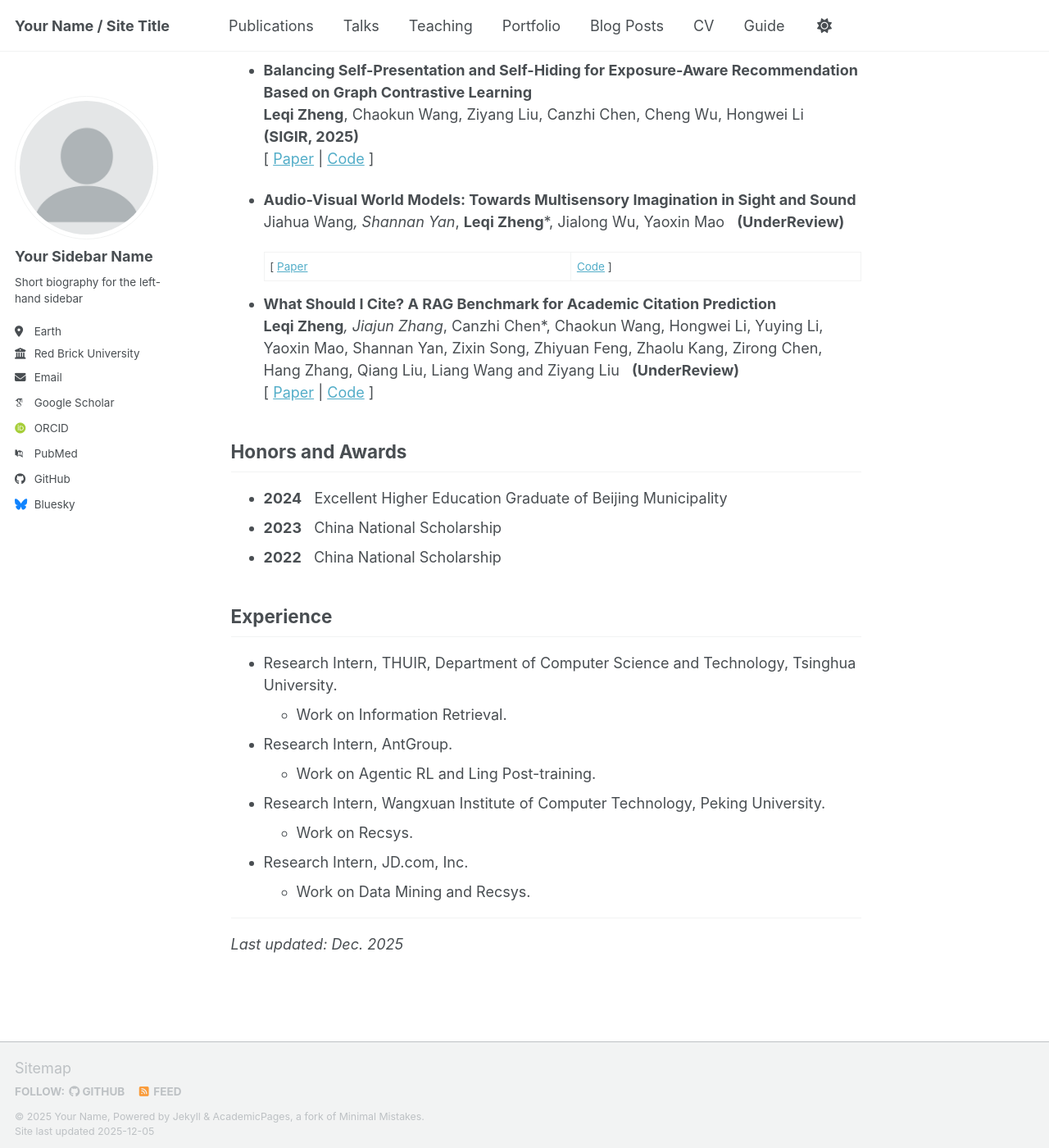
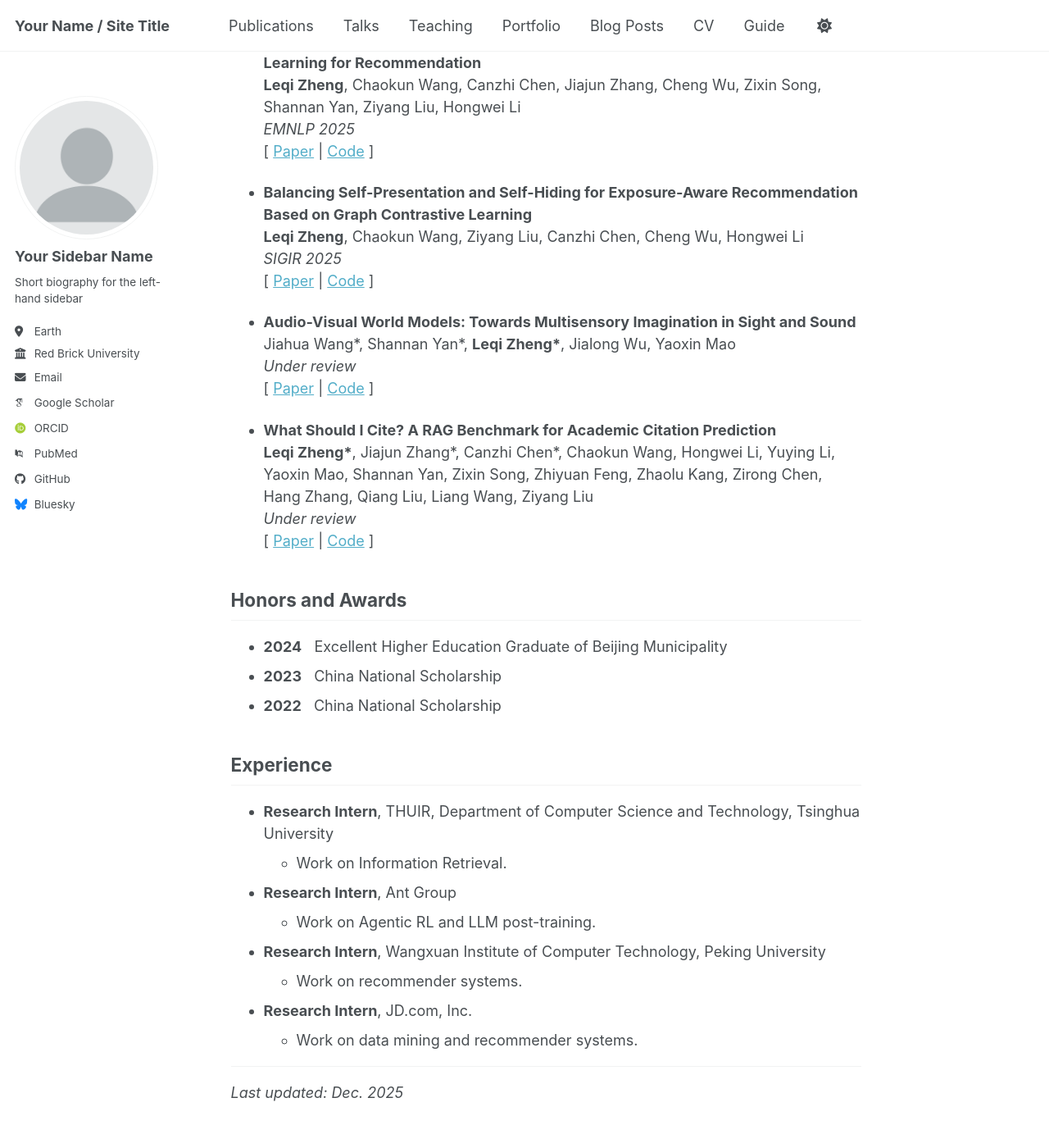
Before and after one commit to LQgdwind/LQgdwind.github.io, a Jekyll site: the page built from _pages/about.md, in a window 1280 px wide and 1400 px high, scrolled down 1756 px. Shown: the whole window at 82% size. Built offline with Jekyll 4.4.1, drawn with Linux system fonts in a browser that asks for light colours; some web fonts are replaced; a script bundle is joined from its source files by our own code; library files that are not in the unit come from our copies; some of the changed text lies outside the part shown.

Commit message:
Refine about me section and research interests
Revised text for clarity and consistency in research interests and experience sections.

```diff
--- a/_pages/about.md
+++ b/_pages/about.md
@@ -31,32 +35,36 @@
   - **Recommender Systems (Recsys)**
     - Exploring retrieval and ranking methods in recommender systems, especially under sparse signals or long-term user feedback.
     - Studying how interaction data and user behavior can be exploited to improve both **retrieval** and **personalized recommendation**.
-  - More broadly, I am interested in **neural retrieval, learning to rank, and evaluation** for IR and recommendation, especially when combined with agentic LLMs.
-I am broadly interested in the intersection of **RL, LLM-based agents and IR**, and in how **real-world interaction** can be leveraged to build more capable and reliable foundation models.
+  - More broadly, I am interested in **neural retrieval**, **learning to rank**, and **evaluation** for IR and recommendation, especially when combined with agentic LLMs.
 
+I am broadly interested in the intersection of **RL, LLM-based agents, and IR**, and in how **real-world interaction** can be leveraged to build more capable and reliable foundation models.
 
 Selected Papers
 ------
 
 - **Negative Feedback Really Matters: Signed Dual-Channel Graph Contrastive Learning Framework for Recommendation**
-  **Leqi Zheng**, Chaokun Wang, Zixin Song, Cheng Wu, Shannan Yan, Jiajun Zhang, Ziyang Liu  &nbsp; **(NeurlPS, 2025)**
+  **Leqi Zheng**, Chaokun Wang, Zixin Song, Cheng Wu, Shannan Yan, Jiajun Zhang, Ziyang Liu
+  _NeurIPS 2025_
   \[ [Paper](#) | [Code](#) \]
 
 - **LAGCL4Rec: When LLMs Activate Interactions Potential in Graph Contrastive Learning for Recommendation**
-  **Leqi Zheng**, Chaokun Wang, Canzhi Chen, Jiajun Zhang, Cheng Wu, Zixin Song, Shannan Yan, Ziyang Liu, Hongwei Li &nbsp; **(EMNLP, 2025)**
+  **Leqi Zheng**, Chaokun Wang, Canzhi Chen, Jiajun Zhang, Cheng Wu, Zixin Song, Shannan Yan, Ziyang Liu, Hongwei Li
+  _EMNLP 2025_
   \[ [Paper](#) | [Code](#) \]
 
 - **Balancing Self-Presentation and Self-Hiding for Exposure-Aware Recommendation Based on Graph Contrastive Learning**
-  **Leqi Zheng**, Chaokun Wang, Ziyang Liu, Canzhi Chen, Cheng Wu, Hongwei Li &nbsp; **(SIGIR, 2025)**
+  **Leqi Zheng**, Chaokun Wang, Ziyang Liu, Canzhi Chen, Cheng Wu, Hongwei Li
+  _SIGIR 2025_
   \[ [Paper](#) | [Code](#) \]
 
 - **Audio-Visual World Models: Towards Multisensory Imagination in Sight and Sound**
-  Jiahua Wang*, Shannan Yan*, **Leqi Zheng***, Jialong Wu, Yaoxin Mao  &nbsp; **(UnderReview)**
-
+  Jiahua Wang\*, Shannan Yan\*, **Leqi Zheng\***, Jialong Wu, Yaoxin Mao
+  _Under review_
   \[ [Paper](#) | [Code](#) \]
 
 - **What Should I Cite? A RAG Benchmark for Academic Citation Prediction**
-  **Leqi Zheng***, Jiajun Zhang*, Canzhi Chen*, Chaokun Wang, Hongwei Li, Yuying Li, Yaoxin Mao, Shannan Yan, Zixin Song, Zhiyuan Feng, Zhaolu Kang, Zirong Chen, Hang Zhang, Qiang Liu, Liang Wang and Ziyang Liu &nbsp; **(UnderReview)**
+  **Leqi Zheng\***, Jiajun Zhang\*, Canzhi Chen\*, Chaokun Wang, Hongwei Li, Yuying Li, Yaoxin Mao, Shannan Yan, Zixin Song, Zhiyuan Feng, Zhaolu Kang, Zirong Chen, Hang Zhang, Qiang Liu, Liang Wang, Ziyang Liu
+  _Under review_
   \[ [Paper](#) | [Code](#) \]
 
 Honors and Awards
@@ -69,14 +77,17 @@
 Experience
 ------
 
--  Research Intern, THUIR, Department of Computer Science and Technology, Tsinghua University.
-   -  Work on Information Retrieval.
--  Research Intern, AntGroup.
-   -  Work on Agentic RL and Ling Post-training.
--  Research Intern, Wangxuan Institute of Computer Technology, Peking University.
-   -  Work on Recsys.
--  Research Intern, JD.com, Inc.
-   -  Work on Data Mining and Recsys.
+- **Research Intern**, THUIR, Department of Computer Science and Technology, Tsinghua University
+  - Work on Information Retrieval.
+
+- **Research Intern**, Ant Group
+  - Work on Agentic RL and LLM post-training.
+
+- **Research Intern**, Wangxuan Institute of Computer Technology, Peking University
+  - Work on recommender systems.
+
+- **Research Intern**, JD.com, Inc.
+  - Work on data mining and recommender systems.
 
 ---
 
```
Also changed, not shown: other parts of _pages/about.md (+7 -3 lines).
